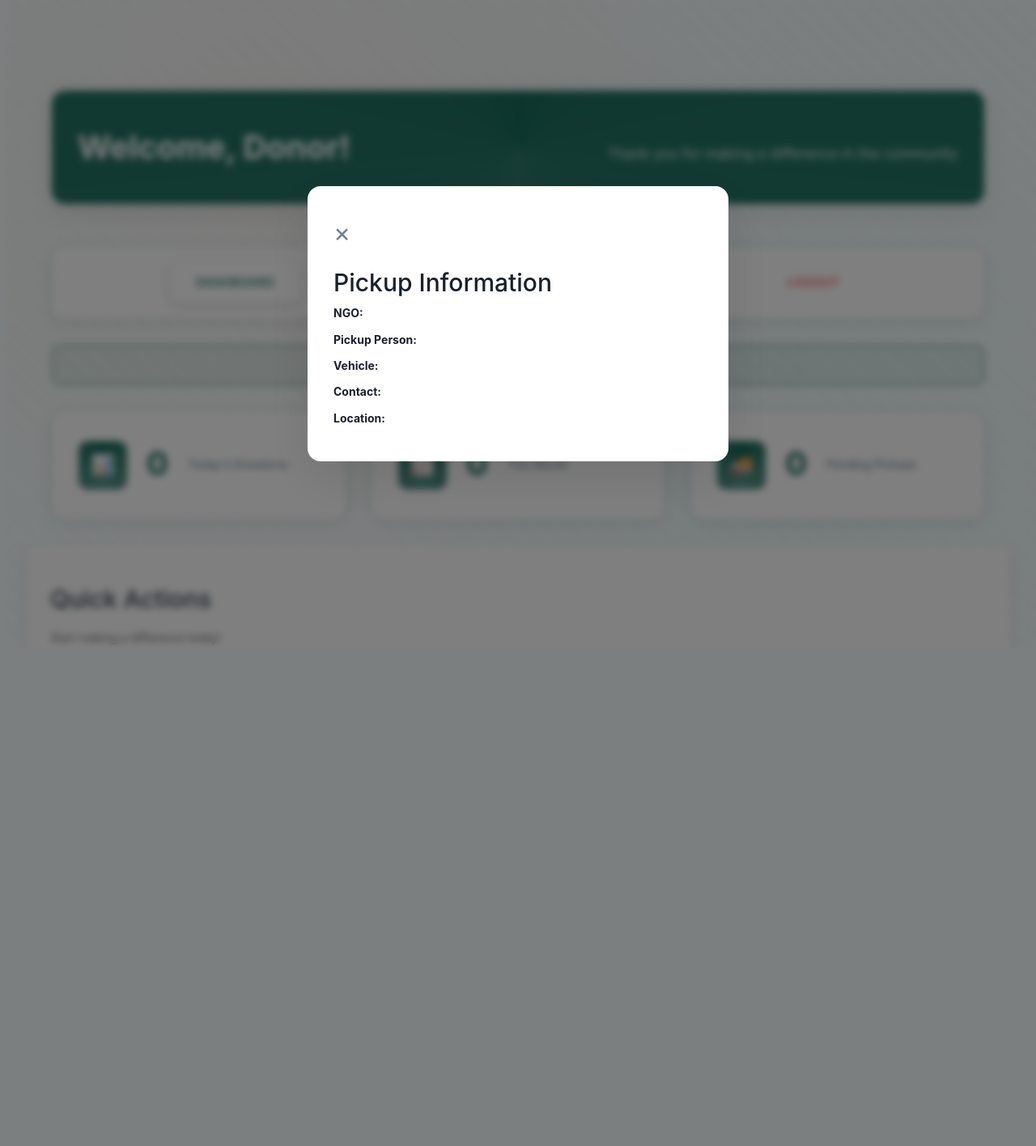
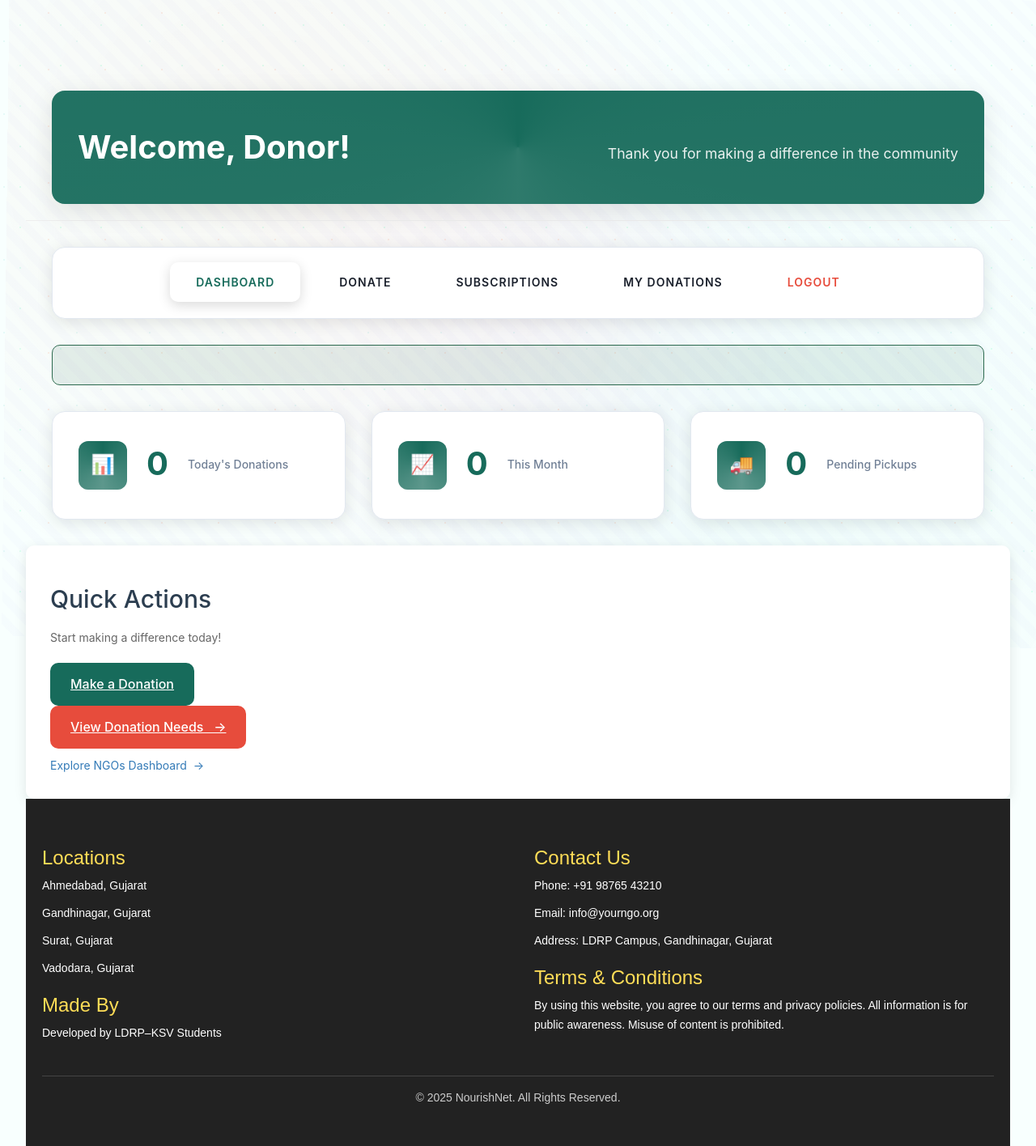
Before and after one commit to het0103/ImpactThon_RookieCoders, a Django app: page /donor_home in a window 1280 px wide. Shown: the top 1416 px of the page at 81% size. Before the commit the page ends 796 px from the top, so only its background shows below. Run offline with Django 5.2, Linux system fonts and the light colour scheme; some libraries are stand-ins or nearby versions.

Commit message:
changes made

```diff
--- a/nour/static/assets/css/donor_new.css
+++ b/nour/static/assets/css/donor_new.css
@@ -972,18 +972,18 @@ html{
     opacity: 1;
   }
 }
+.pickup-modal {
+  display: none;          /* ✅ hidden by default */
+  position: fixed;
+  inset: 0;
+  z-index: 2000;
+  background: rgba(0, 0, 0, 0.5);
+  backdrop-filter: blur(5px);
 
-/* Close button */
-.close-modal {
-  position: sticky;
-  top: 0;
-  margin-left: auto;
-  display: block;
-  font-size: 2rem;
-  cursor: pointer;
-  color: var(--text-muted);
-  background: white;
-  z-index: 5;
+  /*display: flex;*/
+  align-items: center;
+  justify-content: center;
+  padding: 1rem;
 }
 
 .close-modal:hover {
--- a/nour/static/assets/js/donation_needs.js
+++ b/nour/static/assets/js/donation_needs.js
@@ -130,11 +130,9 @@ class DonationNeedsApp {
     openDonationModal(requestId) {
     this.currentRequestId = requestId;
     const request = this.requests.find(r => r.id === requestId);
-
     if (!request) return;
 
-        const detailsDiv = document.getElementById('request-details');
-        detailsDiv.innerHTML = `
+    document.getElementById('request-details').innerHTML = `
         <div class="request-summary">
             <h3>Donating to: NGO Request</h3>
             <p><strong>Items:</strong> ${request.items}</p>
@@ -143,8 +141,10 @@ class DonationNeedsApp {
         </div>
     `;
 
-        document.getElementById('donationModal').style.display = 'flex';
+    document.getElementById("donationModal").style.display = "flex";
+    document.body.classList.add("modal-open");
 }
+
 
     closeDonationModal() {
         document.getElementById('donationModal').style.display = 'none';
@@ -207,16 +207,17 @@ class DonationNeedsApp {
 }
 
 function closePickupModal() {
-  document.querySelector(".pickup-modal").style.display = "none";
+  document.getElementById("donationModal").style.display = "none";
   document.body.classList.remove("modal-open");
 }
 
-// Global functions
-// function openDonationModal(requestId) {
-//     if (window.donationNeedsApp) {
-//         window.donationNeedsApp.openDonationModal(requestId);
-//     }
-// }
+function openDonationModal(requestId) {
+    if (window.donationNeedsApp) {
+        window.donationNeedsApp.openDonationModal(requestId);
+        document.body.classList.add("modal-open");
+    }
+}
+
 
 // Initialize the app when DOM is loaded
 document.addEventListener('DOMContentLoaded', () => {
--- a/nour/templates/base.html
+++ b/nour/templates/base.html
@@ -22,7 +22,7 @@
     </div>
     <nav class="navbar">
         {%if request.session.login_id%}
-        <a class="cta" href="/donor">Donate</a>
+        <a class="cta" href="/donor">DONATE</a>
         <a href="/donation_needs">QUICK NEEDS</a>
         <a href="/">HOME</a>
         <a href="/about">ABOUT</a>
--- a/nour/templates/base2.html
+++ b/nour/templates/base2.html
@@ -20,7 +20,6 @@
     </div>
     <hr>
     <div class="donor-container">
-
         <!-- Navigation -->
         <nav class="donor-nav">
             <ul>
--- a/nour/templates/donor_home.html
+++ b/nour/templates/donor_home.html
@@ -33,6 +33,7 @@
                 <a href="#" class="btn nav-link" data-page="donate">Make a Donation</a>
                 <a href="/donation_needs" class="btn btn-donor"
                     style="background: #e74c3c; margin-bottom: 10px;">View Donation Needs &nbsp; →</a>
+                <a href="/ngo_dashboard">Explore NGOs Dashboard&nbsp; →</a>
             </div>
 
         </div>
--- a/nour/templates/ngo_dashboard.html
+++ b/nour/templates/ngo_dashboard.html
@@ -123,8 +123,8 @@
                 </button>
             </div>
         </div>
+{%endif%}
     </div>
-{%endif%}
     <!-- MODALS -->
     <!-- Pickup Modal Removed (Moved to ngo_pickup_schedule.html) -->
 
```
Lines whose indentation alone changed are shown as unchanged.
